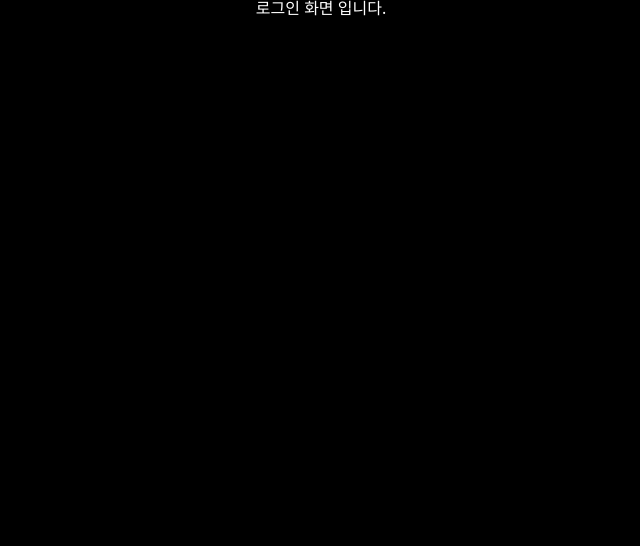
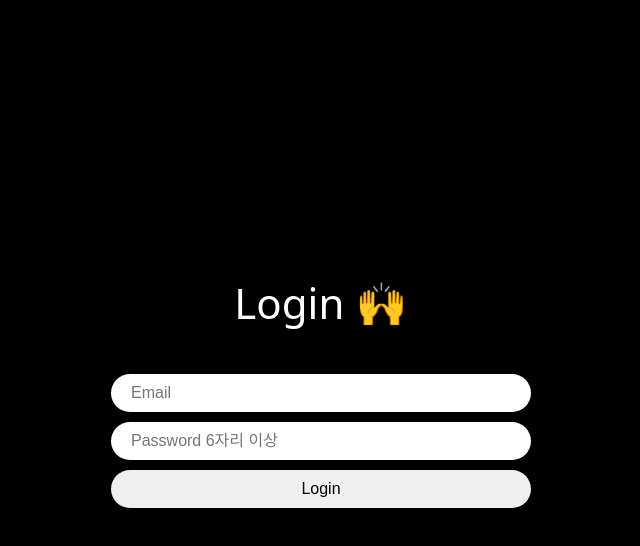
Before and after one commit to Hongaproject/firebase-CRUD-React, a React (Create React App) app: page /login in a window 1280 px wide. Shown: the top 546 px of the page, without its empty margins (319-959 px from the left). Built offline with nearby package versions, Linux system fonts and the light colour scheme.

Commit message:
로그인 화면 구현

```diff
--- a/src/routes/login.jsx
+++ b/src/routes/login.jsx
@@ -1,8 +1,96 @@
+import { createUserWithEmailAndPassword, updateProfile } from "firebase/auth";
+import { useState } from "react";
+import styled from "styled-components";
+import { auth } from "../firebase";
+import { useNavigate } from "react-router-dom";
+import { FirebaseError } from "firebase/app";
+
+const Wrapper = styled.div`
+    height: 100%;
+    display: flex;
+    flex-direction: column;
+    align-items: center;
+    width: 420px;
+    padding: 50px 0px;
+    justify-content: center;
+`;
+
+const Title = styled.h1`
+    font-size: 42px;
+`;
+
+const Form = styled.form`
+    margin-top: 50px;
+    margin-bottom: 10px;
+    display: flex;
+    flex-direction: column;
+    gap: 10px;
+    width: 100%;
+`;
+
+const Input = styled.input`
+    padding: 10px 20px;
+    border-radius: 50px;
+    border: none;
+    width: 100%;
+    font-size: 16px;
+
+    &[type="submit"] {
+    cursor: pointer;
+        &:hover {
+        opacity: 0.8;
+        }
+    }
+`;
+
+const Error = styled.span`
+    font-weight: 600;
+    color: tomato;
+`;
+
 function Login() {
+
+    const [isLoading, setLoading] = useState(false);
+    const [email, setEmail] = useState("");
+    const [password, setPassword] = useState("");
+    const [err, setErr] = useState("");
+    const navigator = useNavigate();
+
+    const onChange = (e) => { // 이렇게 하면 input이 변경 되었을 때 어떤 input이 변경되었는지 찾을 수 있다.
+        const {target: {name, value}} = e;
+        if(name === "email") {
+            setEmail(value)
+        }else if(name === "password") {
+            setPassword(value)
+        }
+    }
+
+    const onSubmit = async(e) => {
+        e.preventDefault();
+        setErr(""); // 에러메세지가 뜬 상태로 클릭하면 초기화 되서 다시 렌더링 되게 해줌.
+        if(isLoading || email === "" || password === "") return; // 이름, 이메일, 비밀번호가 비어있는지 확인하는 용도
+        try{
+            setLoading(true);
+            navigator("/");
+        } catch(e){
+            if(e instanceof FirebaseError){
+                setErr(e.message);
+            }
+        } finally{
+            setLoading(false);
+        }
+    }
+
     return(
-        <div>
-            로그인 화면 입니다.
-        </div>
+        <Wrapper>
+            <Title>Login 🙌</Title>
+            <Form onSubmit={onSubmit}>
+                <Input name="email" value={email} onChange={onChange} placeholder="Email" type="email" required />
+                <Input name="password" value={password} onChange={onChange} placeholder="Password 6자리 이상" type="password" required />
+                <Input type="submit" value={isLoading ? "Loding..." : "Login"} />
+            </Form>
+            {err !== "" ? <Error>{err}</Error> : null}
+        </Wrapper>
     );
 }
 
```
